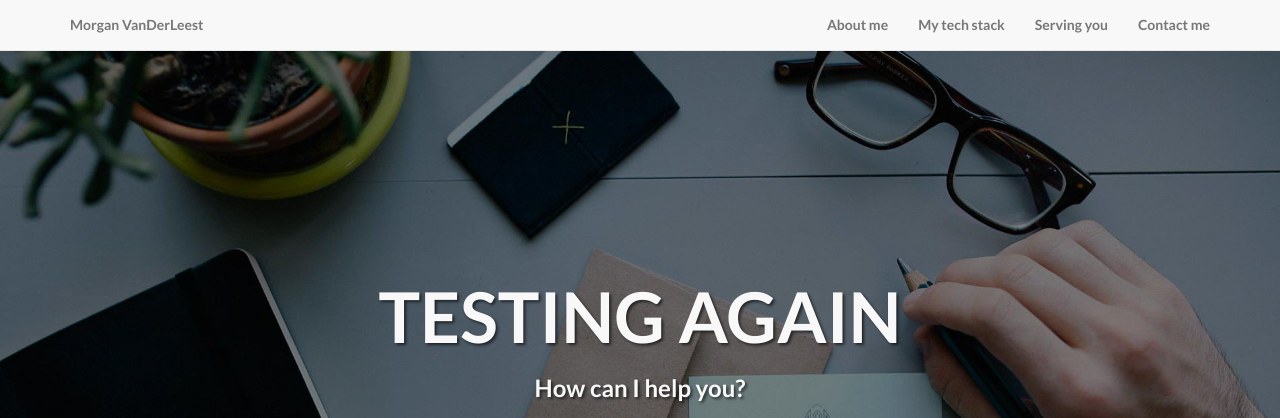
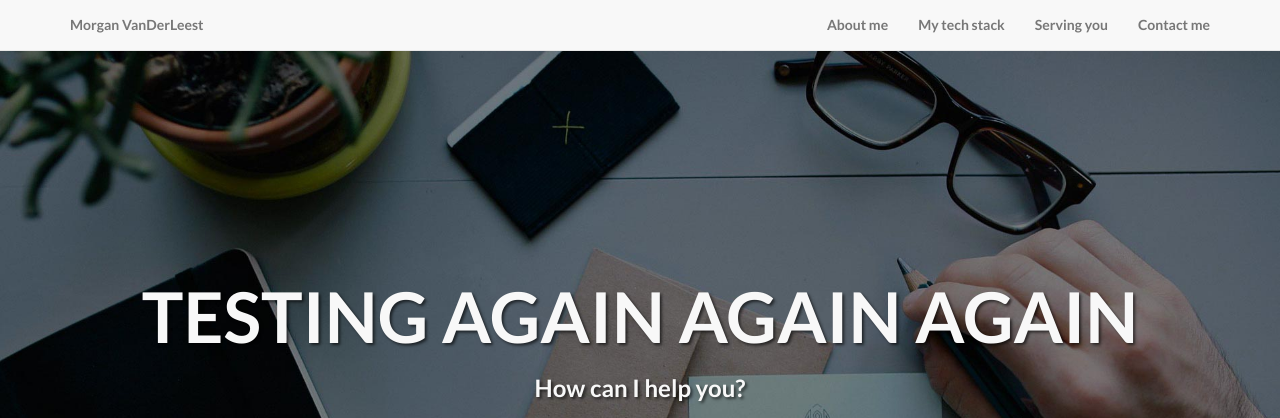
Before and after one commit to mavanderleest/morganvanderleest, a plain HTML site: page index.html in a window 1280 px wide. Shown: the top 418 px of the page. Drawn offline with Linux system fonts and the light colour scheme.

Commit message:
Testing git

```diff
--- a/index.html
+++ b/index.html
@@ -77,7 +77,7 @@
             <div class="row">
                 <div class="col-lg-12">
                     <div class="intro-message">
-                        <h1>TESTING AGAIN</h1>
+                        <h1>TESTING AGAIN AGAIN AGAIN</h1>
                         <h3>How can I help you?</h3>
                         <hr class="intro-divider">
                         <ul class="list-inline intro-social-buttons">
```
